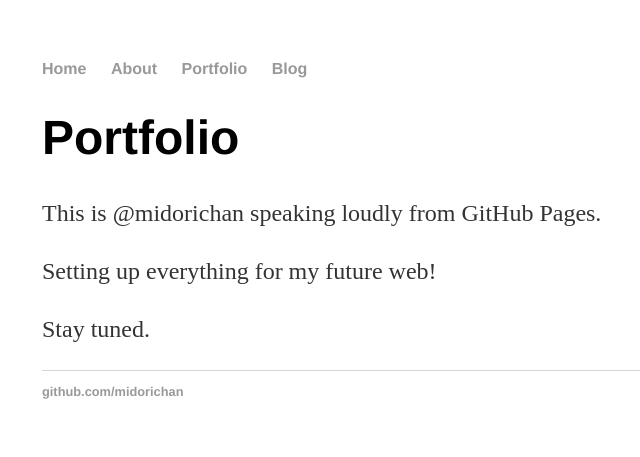
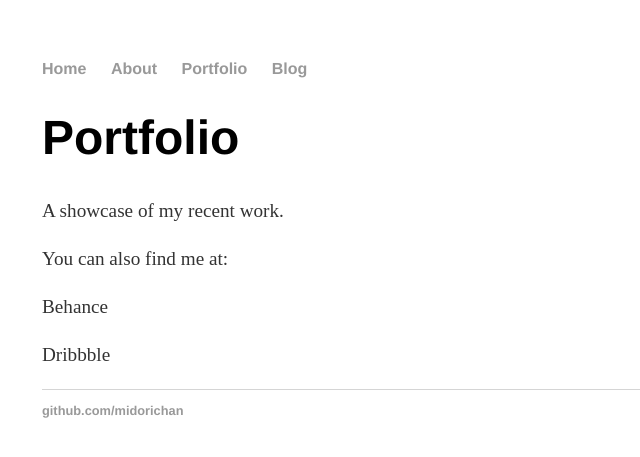
Before and after one commit to midorichan/midorichan.github.io, a Jekyll site: the page built from portfolio/index.html, in a window 1280 px wide. Shown: the top 457 px of the page, without its empty margins (150-790 px from the left). Built offline with Jekyll 4.4.1, drawn with Linux system fonts in a browser that asks for light colours.

Commit message:
Updates
- Changed some text in html pages
- Edited css

```diff
--- a/about/index.html
+++ b/about/index.html
@@ -4,7 +4,7 @@ title: midorichan.design About Me
 ---
 <div class="blurb">
 	<h1>About me</h1>
-	<p>This is @midorichan speaking loudly from GitHub Pages.</p>
+	<p>I'm a UX designer based in Mar del Plata, Argentina.</p>
 	<p>Setting up everything for my future web!</p>
 	<p>Stay tuned.</p>
 </div><!-- /.blurb -->
--- a/css/main.css
+++ b/css/main.css
@@ -23,9 +23,15 @@ h1 {
     font-size: 3em;
     font-family:'Helvetica', 'Arial', 'Sans-Serif';
 }
+
+h2 {
+    font-size: 2em;
+    font-family:'Helvetica', 'Arial', 'Sans-Serif';
+}
+
 p {
-    font-size: 1.5em;
-    line-height: 1.4em;
+    font-size: 1.2em;
+    line-height: 1.5em;
     color: #333;
 }
 footer {
--- a/index.html
+++ b/index.html
@@ -3,7 +3,9 @@ layout: default
 title: midorichan.design
 ---
 <div class="blurb">
-	<h1>Hello World</h1>
+	<h1>Hello.<br>
+		I'm Paula</h1>
+	<h2>UX Designer</h2>
 	<p>This is @midorichan speaking loudly from GitHub Pages.</p>
 	<p>Setting up everything for my future web!</p>
 	<p>Stay tuned.</p>
--- a/portfolio/index.html
+++ b/portfolio/index.html
@@ -4,7 +4,8 @@ title: midorichan.design Portfolio
 ---
 <div class="blurb">
 	<h1>Portfolio</h1>
-	<p>This is @midorichan speaking loudly from GitHub Pages.</p>
-	<p>Setting up everything for my future web!</p>
-	<p>Stay tuned.</p>
+	<p>A showcase of my recent work.</p>
+	<p>You can also find me at:</p>
+	<p>Behance</p>
+	<p>Dribbble</p>
 </div><!-- /.blurb -->
```
